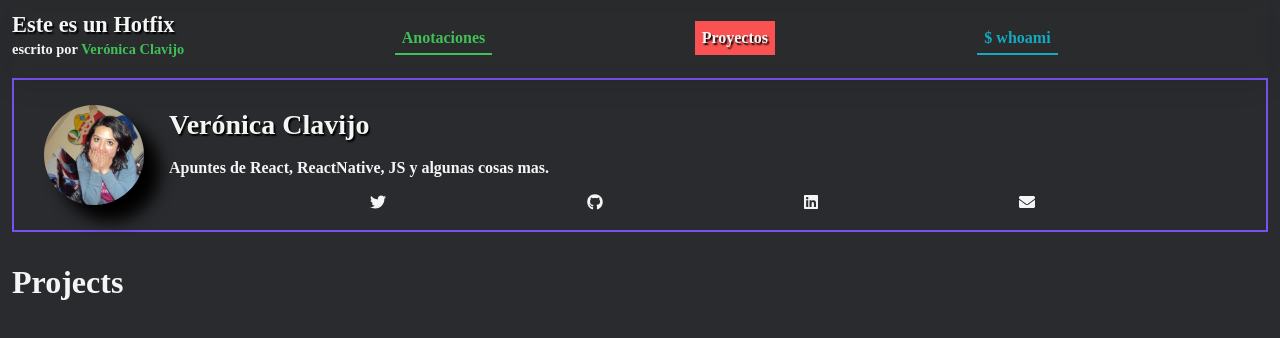
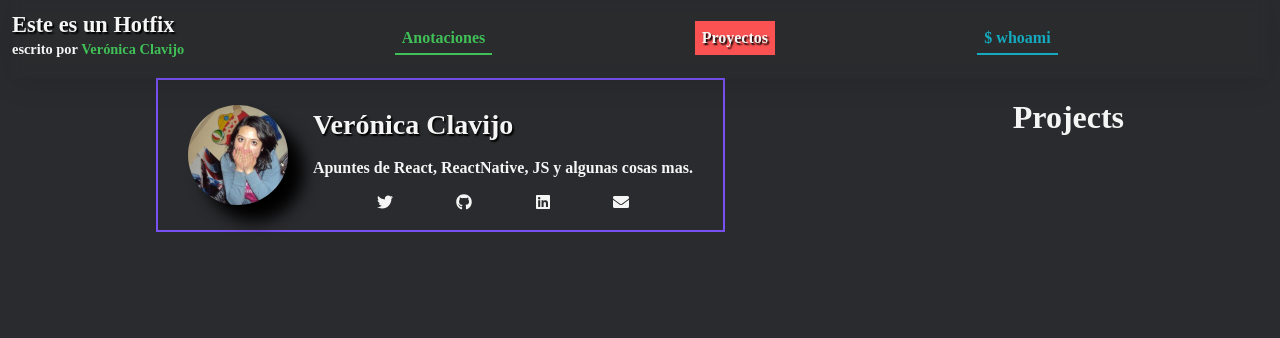
Before and after one commit to Veuge/veronica-clavijo, a Gatsby site: page /projects in a window 1280 px wide. Built offline with nearby package versions, Linux system fonts and the light colour scheme; Gatsby itself is replaced by a stand-in of ours.

Commit message:
Improving Layout component.

```diff
--- a/package.json
+++ b/package.json
@@ -33,6 +33,7 @@
     "gatsby-source-filesystem": "4.4.0",
     "gatsby-transformer-sharp": "4.4.0",
     "prism-react-renderer": "^1.3.1",
+    "prop-types": "^15.8.1",
     "react": "^17.0.1",
     "react-dom": "^17.0.1",
     "sass": "^1.37.5",
--- a/src/components/layout/Layout.jsx
+++ b/src/components/layout/Layout.jsx
@@ -1,23 +1,36 @@
-import React from "react";
+import React, { Fragment } from "react";
+import PropTypes from "prop-types";
+
 import Navbar from "../navbar/Navbar";
 import Info from "../info/Info";
+import { HOME, sectionNameColors } from "../../helpers";
 import * as classnames from "./layout.module.scss";
 
-const Layout = (props) => {
+const Layout = ({ section, children }) => {
   return (
+    <Fragment>
+      <title>Verónica Clavijo | {sectionNameColors[section].title}</title>
       <main className={classnames.main}>
         <header>
           <Navbar />
         </header>
-      <section>
+        <div className={classnames.body}>
+          <article>
+            {children}
+          </article>
+          {section !== HOME && (
+            <footer>
               <Info />
-      </section>
-      <article>
-        {props.children}
-      </article>
-      <footer></footer>
+            </footer>
+          )}
+        </div>
       </main>
+    </Fragment>
   );
 }
 
+Layout.propTypes = {
+  section: PropTypes.oneOf(["home", "posts", "projects", "whoAmI"]).isRequired
+}
+
 export default Layout;
--- a/src/components/layout/layout.module.scss
+++ b/src/components/layout/layout.module.scss
@@ -16,3 +16,11 @@
     -webkit-backdrop-filter: blur(6.6px);
   }
 }
+
+@media (min-width: 767px) {
+  .body {
+    display: flex;
+    flex-direction: row-reverse;
+    justify-content: space-around;
+  }
+}
--- a/src/components/postPreview/postpreviews.module.scss
+++ b/src/components/postPreview/postpreviews.module.scss
@@ -1,6 +1,7 @@
 @import "../../styles//mixins.scss";
 
 .postPreviews {
+  max-inline-size: 60ch;
 
   .postPreviewContainer {
     padding: 8px 15px;
--- a/src/helpers/index.js
+++ b/src/helpers/index.js
@@ -1 +1,28 @@
 export const composeClasses = (...args) => args.join(" ");
+
+export const HOME = "home";
+export const POSTS = "posts";
+export const PROJECTS = "projects";
+export const WHOAMI = "whoAmI";
+
+export const sectionNameColors = {
+  [HOME]: {
+    title: "Este es un Hotfix",
+    highlightColor: "lavanda",
+  },
+  [POSTS]: {
+    title: "Anotaciones",
+    highlightColor: "mainGreen",
+  },
+  [PROJECTS]: {
+    title: "Proyectos",
+    highlightColor: "mainRed",
+  },
+  [WHOAMI]: {
+    title: "$ whoami",
+    highlightColor: "mainBlue"
+  },
+}
+
+export const getHighlightColor = (section) =>
+  sectionNameColors[section].highlightColor;
--- a/src/pages/posts.jsx
+++ b/src/pages/posts.jsx
@@ -1,10 +1,11 @@
 import React from "react";
 import Layout from "../components/layout/Layout";
 import PostsPreviews from "../components/postPreview/PostPreviews";
+import { POSTS } from "../helpers";
 
 const PostsPage = () => {
   return (
-    <Layout>
+    <Layout section={POSTS}>
       <PostsPreviews />
     </Layout>
   )
--- a/src/pages/projects.jsx
+++ b/src/pages/projects.jsx
@@ -1,9 +1,10 @@
 import React from "react";
 import Layout from "../components/layout/Layout";
+import { PROJECTS } from "../helpers";
 
 const ProjectsPage = () => {
   return (
-    <Layout>
+    <Layout section={PROJECTS}>
       <h1>Projects</h1>
     </Layout>
   );
--- a/src/pages/whoami.jsx
+++ b/src/pages/whoami.jsx
@@ -1,9 +1,10 @@
 import React from "react";
 import Layout from "../components/layout/Layout";
+import { WHOAMI } from "../helpers";
 
 const WhoAmIPage = () => {
   return (
-    <Layout>
+    <Layout section={WHOAMI}>
       <h1>WhoAmI</h1>
     </Layout>
   );
```
Also changed, not shown: src/pages/index.jsx (+8 -5 lines), 1 other file. Lines whose indentation alone changed are shown as unchanged.
